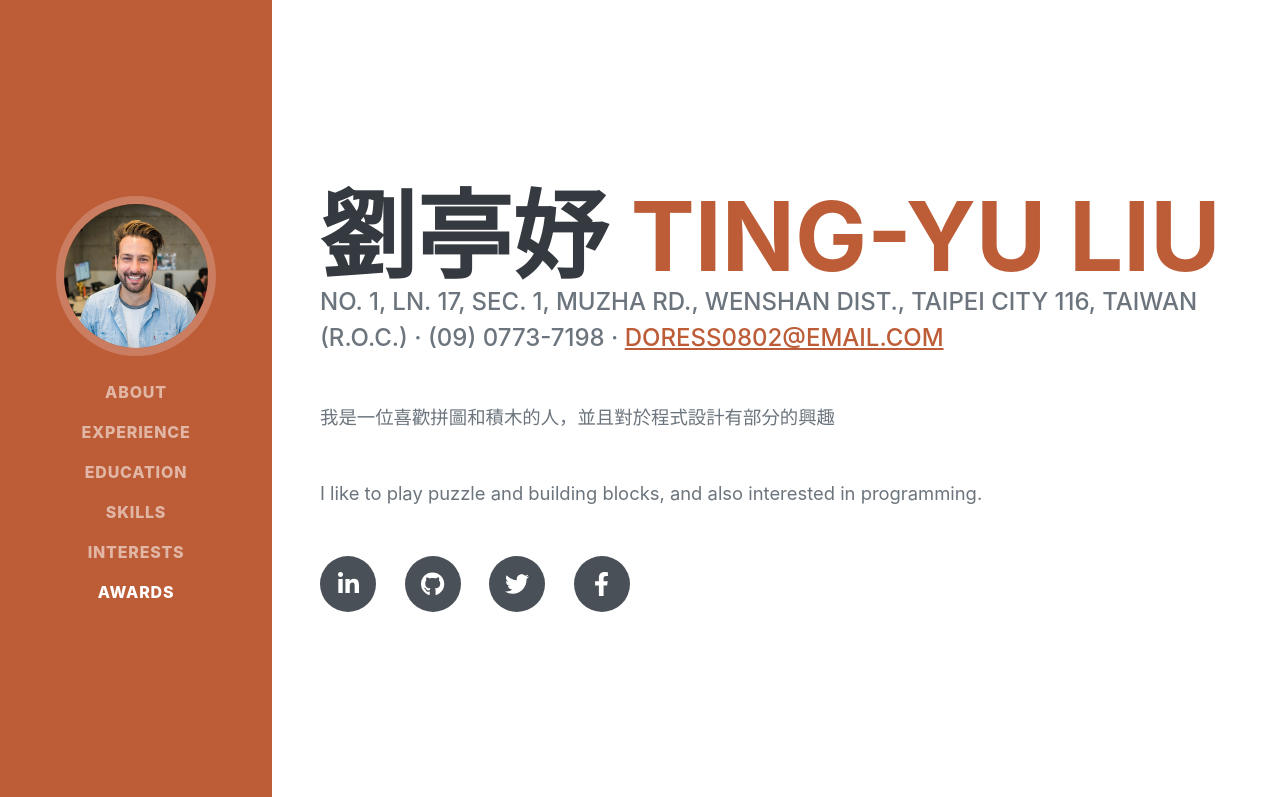
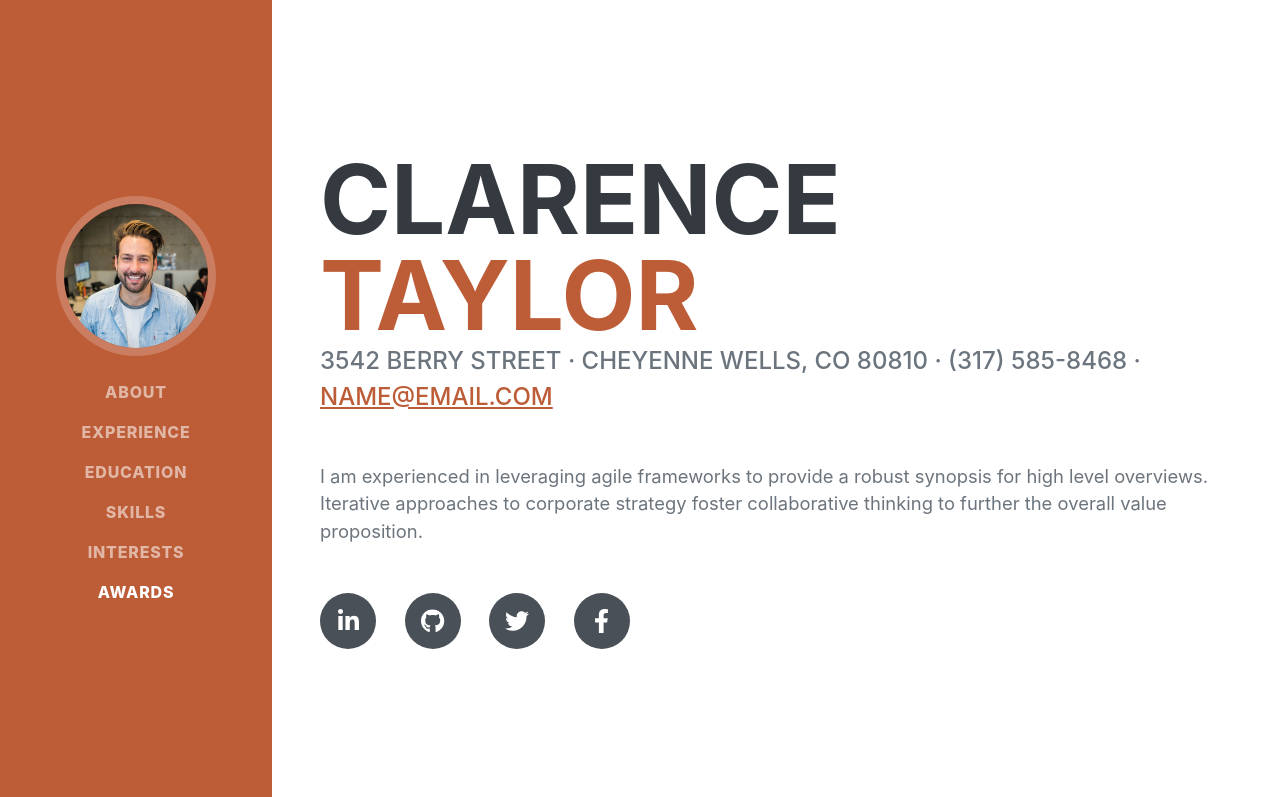
Before and after one commit to a111070064/a111070064.github.io, a plain HTML site: page index.html in a window 1280 px wide. Shown: the top 797 px of the page. Drawn offline with nearby package versions, Linux system fonts and the light colour scheme; a web font is replaced by a local one.

Commit message:
1st version

```diff
--- a/index.html
+++ b/index.html
@@ -5,7 +5,7 @@
         <meta name="viewport" content="width=device-width, initial-scale=1, shrink-to-fit=no" />
         <meta name="description" content="" />
         <meta name="author" content="" />
-        <title>劉亭妤的自我介紹</title>
+        <title>Resume - Start Bootstrap Theme</title>
         <link rel="icon" type="image/x-icon" href="assets/img/favicon.ico" />
         <!-- Font Awesome icons (free version)-->
         <script src="https://use.fontawesome.com/releases/v6.1.0/js/all.js" crossorigin="anonymous"></script>
@@ -40,15 +40,14 @@
             <section class="resume-section" id="about">
                 <div class="resume-section-content">
                     <h1 class="mb-0">
-                        劉亭妤
-                        <span class="text-primary">Ting-Yu Liu</span>
+                        Clarence
+                        <span class="text-primary">Taylor</span>
                     </h1>
                     <div class="subheading mb-5">
-                       No. 1, Ln. 17, Sec. 1, Muzha Rd., Wenshan Dist., Taipei City 116, Taiwan (R.O.C.) · (09) 0773-7198 ·
-                        <a href="mailto:name@email.com">doress0802@email.com</a>
+                        3542 Berry Street · Cheyenne Wells, CO 80810 · (317) 585-8468 ·
+                        <a href="mailto:name@email.com">name@email.com</a>
                     </div>
-                    <p class="lead mb-5">我是一位喜歡拼圖和積木的人，並且對於程式設計有部分的興趣</p>
-                    <p class="lead mb-5">I like to play puzzle and building blocks, and also interested in programming.</p>
+                    <p class="lead mb-5">I am experienced in leveraging agile frameworks to provide a robust synopsis for high level overviews. Iterative approaches to corporate strategy foster collaborative thinking to further the overall value proposition.</p>
                     <div class="social-icons">
                         <a class="social-icon" href="#!"><i class="fab fa-linkedin-in"></i></a>
                         <a class="social-icon" href="#!"><i class="fab fa-github"></i></a>
```
